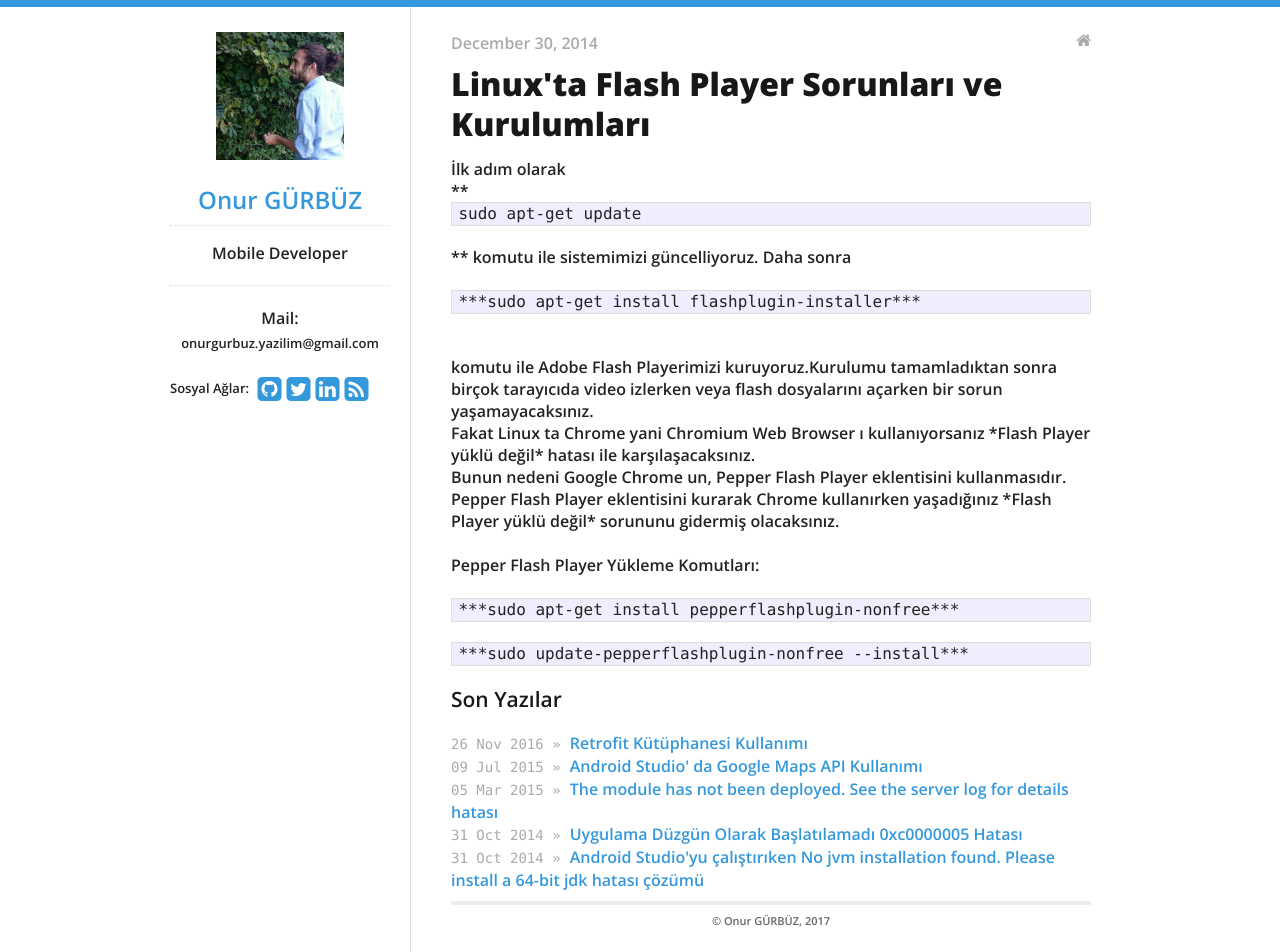
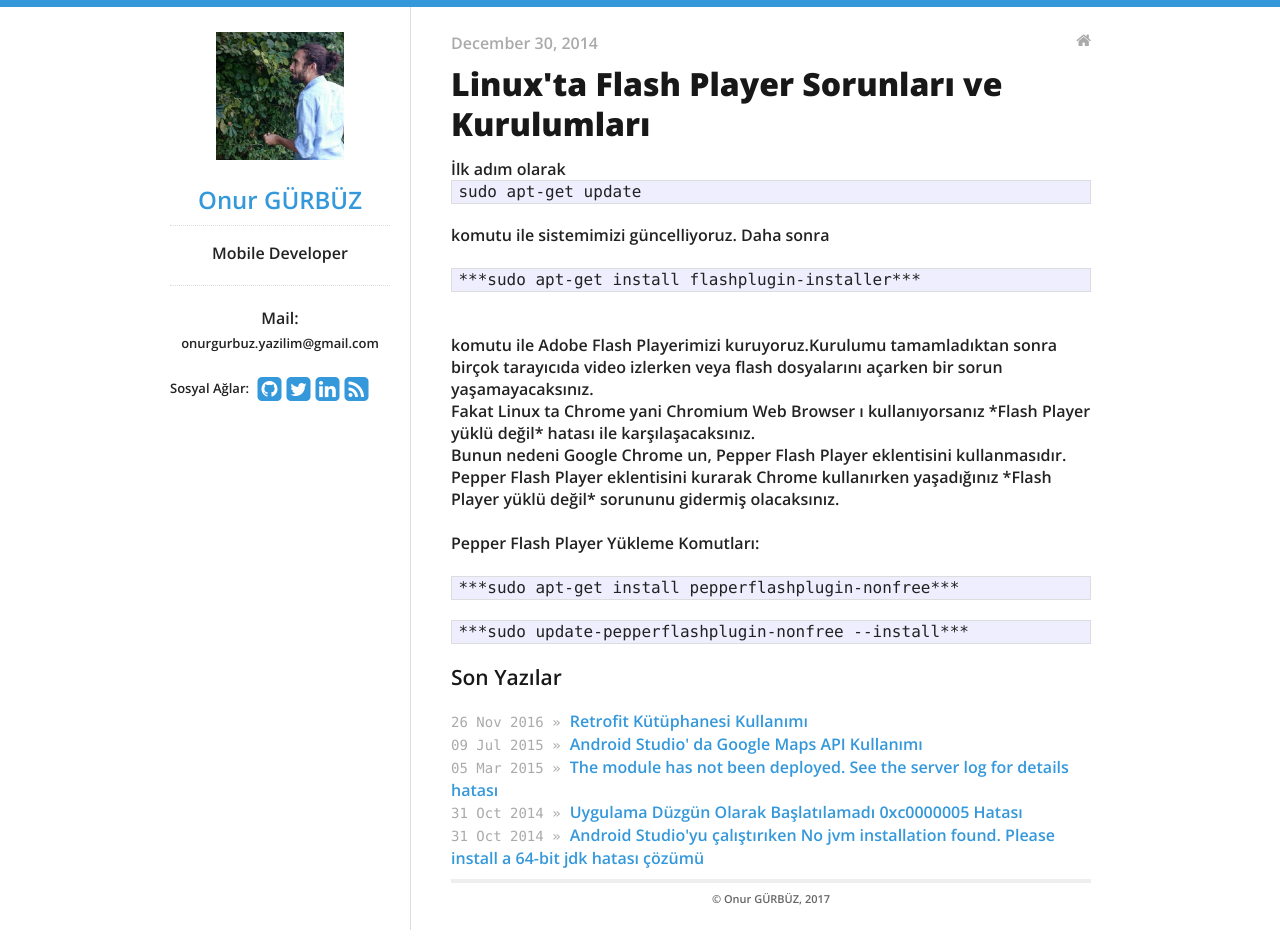
Before and after one commit to ahmetgurel/ahmetgurel.github.io, a Jekyll site: the page built from _posts/2014-12-30-linuxta-flash-player-sorunlari-ve-kurulumlari.html, in a window 1280 px wide. Built offline with Jekyll 4.4.1, drawn with Linux system fonts in a browser that asks for light colours; nearby versions of some CDN libraries; after the commit the page ends 930 px from its top, so only the background shows below that.

```diff
--- a/_posts/2014-12-30-linuxta-flash-player-sorunlari-ve-kurulumlari.html
+++ b/_posts/2014-12-30-linuxta-flash-player-sorunlari-ve-kurulumlari.html
@@ -6,7 +6,7 @@ updated: 2014-12-30 22:23:54 UTC
 comments: false
 categories: chrome chromium flash izleme kurulumu linux pepper player problemi sorunu ubuntu video
 ---
-İlk adım olarak<br/>**<pre>sudo apt-get update</pre>**
+İlk adım olarak<br/><b><pre>sudo apt-get update</pre></b>
 komutu ile sistemimizi güncelliyoruz. Daha sonra <br/><br/><pre>***sudo apt-get install flashplugin-installer***</pre>
 <br/>komutu ile Adobe Flash Playerimizi kuruyoruz.Kurulumu tamamladıktan sonra birçok tarayıcıda video izlerken veya flash dosyalarını açarken bir sorun yaşamayacaksınız.
 <br/>Fakat Linux ta Chrome yani Chromium Web Browser ı kullanıyorsanız *Flash Player yüklü değil* hatası ile karşılaşacaksınız.
```
